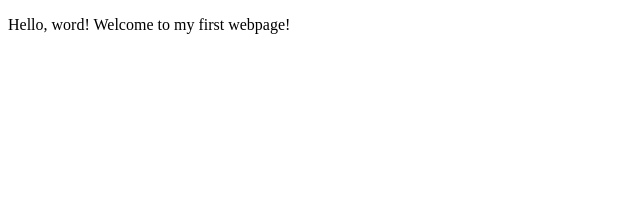
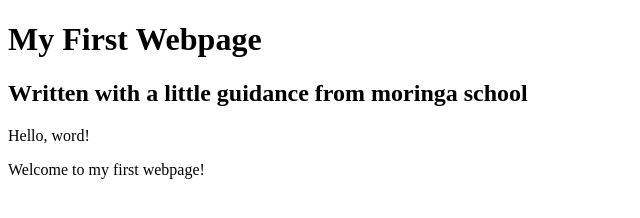
Before and after one commit to tinabayi/my-first-website, a plain HTML site: page my-first-webpage.html in a window 1280 px wide. Shown: the whole page, without its empty margins (0-640 px from the left). Drawn offline with Linux system fonts and the light colour scheme.

Commit message:
add header block elements

```diff
--- a/my-first-webpage.html
+++ b/my-first-webpage.html
@@ -5,8 +5,9 @@
         <title>My first webpage!</title>
     </head>
     <body>
-       <P>Hello, word!
-        Welcome to my first webpage!
-    </P>
+        <h1>My First Webpage</h1>
+        <h2>Written with a little guidance from moringa school</h2>
+       <P>Hello, word!</p>
+       <p>Welcome to my first webpage!</P>
     </body>
 </html>
```
